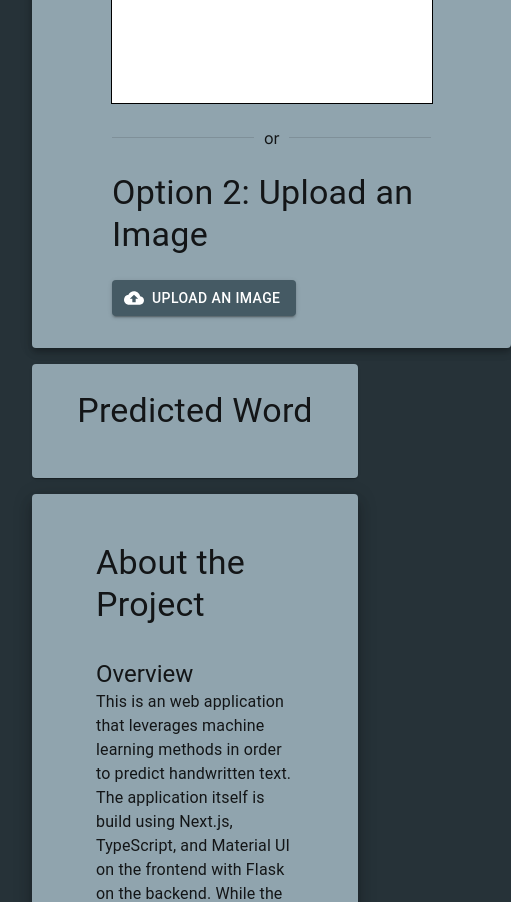
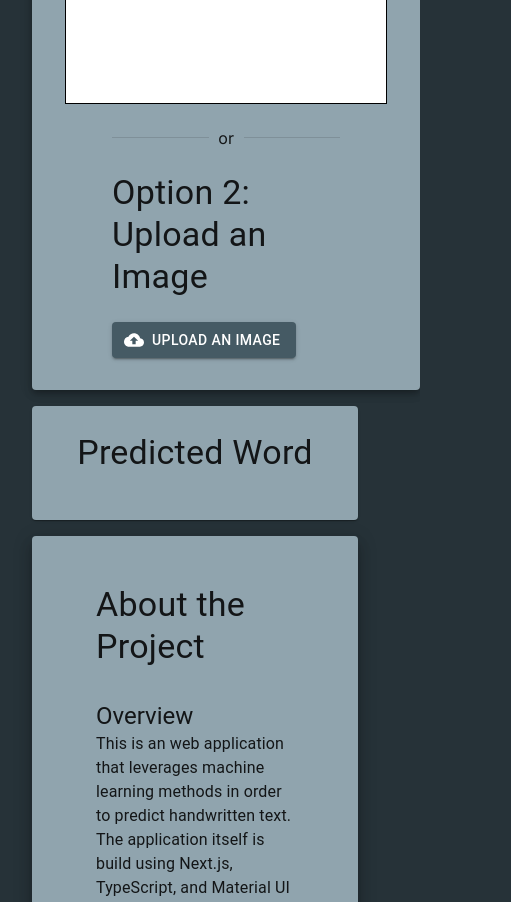
Before and after one commit to Carson1829/OCR-project, a Next.js app: page / in a window 390 px wide. Shown: the part 800-1702 px from the top of the page, 511 px wide, since content can reach past the window. Built offline with nearby package versions, Linux system fonts and the light colour scheme.

Commit message:
fix width in mobile

```diff
--- a/app/components/canvas.tsx
+++ b/app/components/canvas.tsx
@@ -332,7 +332,7 @@ export default function Canvas({
         paddingBottom: 4,
         paddingLeft: 10,
         paddingRight: 10,
-        width: { xs: "98%", sm: "70%" }
+        width: { xs: "70%", sm: "100%" }
       }}
       elevation={5}
     >
```
